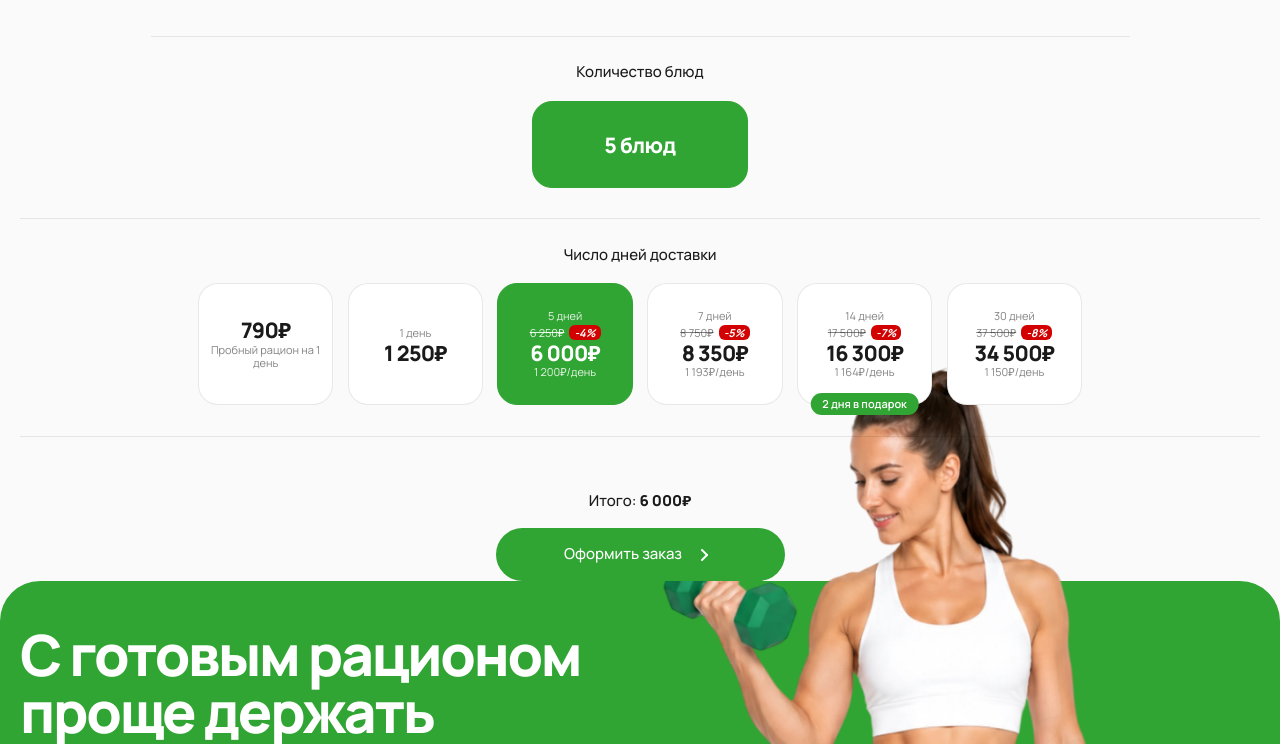
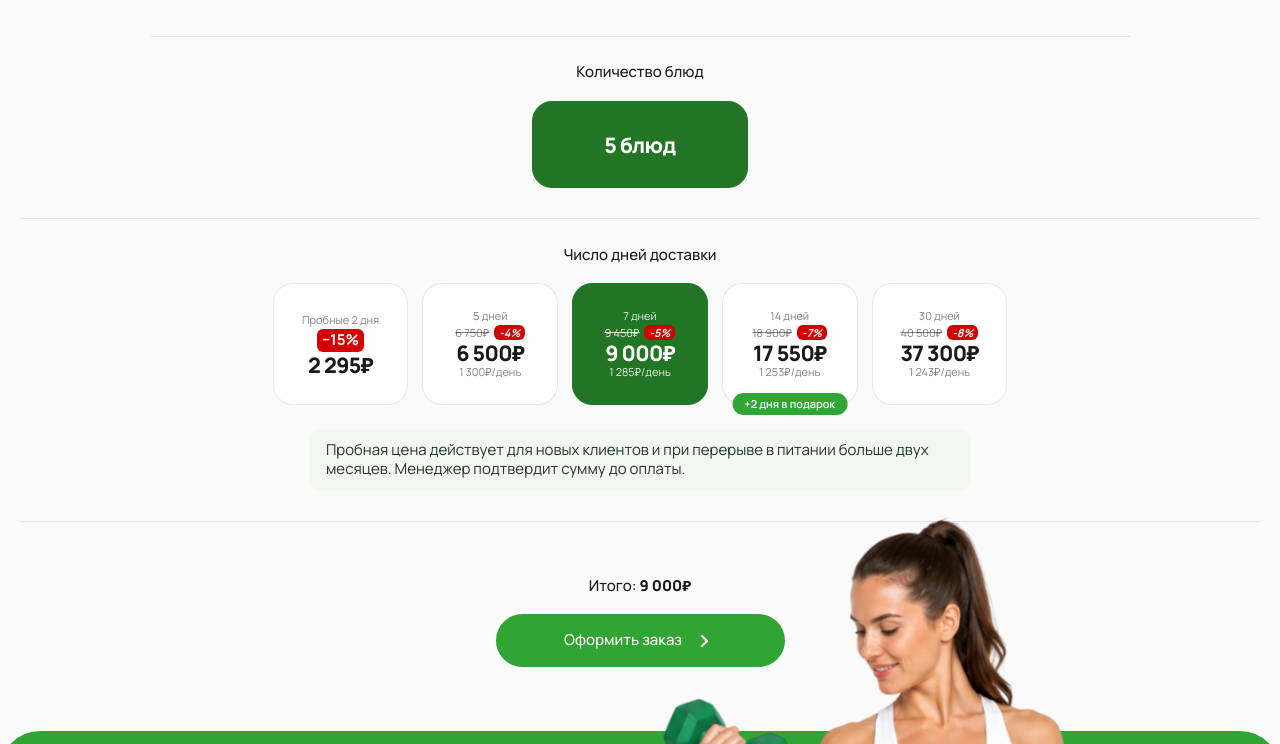
Before and after one commit to Cashi505/Tvoy_vibor, a plain HTML site: page index.html in a window 1280 px wide. Both pictures are taken after a click on the element 640 px from the left and 3378 px from the top of the page. Shown: the part 3034-3778 px from the top of the page. Drawn offline with Linux system fonts and the light colour scheme.

Commit message:
Match meal plans and prices to each city

```diff
--- a/index.html
+++ b/index.html
@@ -84,12 +84,12 @@
       <ul class="hero__stats">
         <li class="stat">
           <span class="stat__top">от</span>
-          <b class="stat__num">790₽</b>
-          <span class="stat__cap">в день</span>
+          <b class="stat__num" id="heroTrialPrice">2 125₽</b>
+          <span class="stat__cap">за пробные 2 дня</span>
         </li>
         <li class="stat">
           <img class="stat__ic" src="assets/icons/ic-dish.svg" alt="" width="24" height="24" aria-hidden="true">
-          <b class="stat__num">5 блюд</b>
+          <b class="stat__num">до 5 блюд</b>
           <span class="stat__cap">на каждый день</span>
         </li>
         <li class="stat">
@@ -206,7 +206,7 @@
   <div class="container">
     <header class="sec__head">
       <h2 class="sec__title sec__title--green">Выберите меню</h2>
-      <p class="sec__lead">Каждая программа отличается калорийностью, составом блюд и задачей. Можно начать с 1 дня, 5 дней или полноценного месяца.</p>
+      <p class="sec__lead">Каждая программа отличается калорийностью, составом блюд и задачей. Варианты сроков и цены зависят от города.</p>
     </header>
 
     <div class="cfg" id="cfg">
@@ -224,9 +224,10 @@
       <div class="cfg__row">
         <p class="cfg__label">Число дней доставки</p>
         <div class="cfg__days" id="cfgDays"></div>
+        <p class="cfg__trial-terms" id="cfgTrialTerms">Пробная цена действует для новых клиентов и при перерыве в питании больше двух месяцев. Менеджер подтвердит сумму до оплаты.</p>
       </div>
 
-      <p class="cfg__total">Итого: <b id="cfgTotal">6 500₽</b></p>
+      <p class="cfg__total">Итого: <b id="cfgTotal" aria-live="polite">2 295₽</b></p>
 
       <a class="btn btn--primary cfg__submit" href="#order" id="cfgSubmit">
         Оформить заказ
--- a/script.js
+++ b/script.js
@@ -11,22 +11,18 @@
 
   /* =======================================================
      ДАННЫЕ ПРОГРАММ
-     Цены перенесены из прежней версии сайта.
-     Правится только здесь — вёрстка строится автоматически.
+     Тарифы на 26.11.2026, проверены в витрине WordPress.
+     Длительности, скидки и цены за день соответствуют тому, что видит покупатель.
      ======================================================= */
   const GOALS = [
     {
       name: 'Снижение веса',
       programs: [
         {
-          kcal: 900,  kcalLabel: '900 ккал',   name: 'Экспресс-фигура', sale: true, meals: 5,
-          prices: { 1: 1250, 5: 6000, 7: 8350, 14: 16300, 30: 34500 },
-          gift:   { 14: '2 дня в подарок' }
+          kcal: 900,  kcalLabel: '900 ккал',   name: 'Экспресс фигуры', meals: 5
         },
         {
-          kcal: 1400, kcalLabel: '1 400 ккал', name: 'Коррекция фигуры', meals: 5,
-          prices: { 1: 1300, 5: 6250, 7: 8650, 14: 16950, 30: 35900 },
-          gift:   { 14: '2 дня в подарок' }
+          kcal: 1400, kcalLabel: '1 400 ккал', name: 'Коррекция фигуры', meals: 5
         }
       ]
     },
@@ -34,9 +30,7 @@
       name: 'Не хочу готовить',
       programs: [
         {
-          kcal: 1200, kcalLabel: '1 200 ккал', name: '3-х разовое питание', meals: 3,
-          prices: { 1: 1150, 5: 5500, 7: 7650, 14: 15000, 30: 31200 },
-          gift:   { 14: '2 дня в подарок' }
+          kcal: 1200, kcalLabel: '1 200 ккал', name: 'Не хочу готовить', meals: 3
         }
       ]
     },
@@ -44,14 +38,10 @@
       name: 'Баланс',
       programs: [
         {
-          kcal: 1800, kcalLabel: '1 800 ккал', name: 'Будь в форме!', meals: 5,
-          prices: { 1: 1350, 5: 6500, 7: 9000, 14: 17600, 30: 37300 },
-          gift:   { 30: '6 дней в подарок' }
+          kcal: 1800, kcalLabel: '1 800 ккал', name: 'Будь в форме', meals: 5
         },
         {
-          kcal: 2200, kcalLabel: '2 200 ккал', name: 'Всегда в форме', meals: 5,
-          prices: { 1: 1450, 5: 7000, 7: 9650, 14: 18900, 30: 40000 },
-          gift:   { 30: '6 дней в подарок' }
+          kcal: 2200, kcalLabel: '2 200 ккал', name: 'Всегда в форме', meals: 5
         }
       ]
     },
@@ -59,20 +49,106 @@
       name: 'Набор массы',
       programs: [
         {
-          kcal: 3000, kcalLabel: '3 000 ккал', name: 'Масса', meals: 5,
-          prices: { 1: 1750, 5: 8500, 7: 11650, 14: 22800, 30: 48300 }
+          kcal: 3000, kcalLabel: '3 000 ккал', name: 'Набор массы', meals: 5
         }
       ]
     }
   ];
 
-  const TRIAL = { price: 790, note: 'Пробный рацион на 1 день' };
-  const DAYS  = [1, 5, 7, 14, 30];
+  const TARIFFS = {
+    'Сургут': {
+      900: [
+        { days: 2, price: 2295, trial: true },
+        { days: 5, price: 6500, old: 6750, daily: 1300, discount: 4 },
+        { days: 7, price: 9000, old: 9450, daily: 1285, discount: 5 },
+        { days: 14, price: 17550, old: 18900, daily: 1253, discount: 7, gift: 2 },
+        { days: 30, price: 37300, old: 40500, daily: 1243, discount: 8 },
+      ],
+      1200: [
+        { days: 2, price: 2125, trial: true },
+        { days: 5, price: 6000, old: 6250, daily: 1200, discount: 4 },
+        { days: 7, price: 8350, old: 8750, daily: 1193, discount: 5 },
+        { days: 14, price: 16300, old: 17500, daily: 1164, discount: 7, gift: 2 },
+        { days: 30, price: 34500, old: 37500, daily: 1150, discount: 8 },
+      ],
+      1400: [
+        { days: 2, price: 2465, trial: true },
+        { days: 5, price: 6750, old: 7000, daily: 1350, discount: 4 },
+        { days: 7, price: 9300, old: 9800, daily: 1328, discount: 5 },
+        { days: 14, price: 18300, old: 19600, daily: 1307, discount: 7, gift: 2 },
+        { days: 30, price: 38650, old: 42000, daily: 1288, discount: 8 },
+      ],
+      1800: [
+        { days: 2, price: 2720, trial: true },
+        { days: 5, price: 7000, old: 7250, daily: 1400, discount: 4 },
+        { days: 7, price: 9650, old: 10150, daily: 1379, discount: 5 },
+        { days: 14, price: 18900, old: 20300, daily: 1350, discount: 7 },
+        { days: 30, price: 40000, old: 43500, daily: 1333, discount: 8, gift: 6 },
+      ],
+      2200: [
+        { days: 2, price: 3060, trial: true },
+        { days: 5, price: 7450, old: 7750, daily: 1490, discount: 4 },
+        { days: 7, price: 10300, old: 10850, daily: 1471, discount: 5 },
+        { days: 14, price: 20200, old: 21700, daily: 1443, discount: 7 },
+        { days: 30, price: 42800, old: 46500, daily: 1427, discount: 8, gift: 6 },
+      ],
+      3000: [
+        { days: 2, price: 3400, trial: true },
+        { days: 5, price: 8900, old: 9250, daily: 1780, discount: 4 },
+        { days: 7, price: 12300, old: 12950, daily: 1757, discount: 5 },
+        { days: 14, price: 24100, old: 25900, daily: 1721, discount: 7 },
+        { days: 30, price: 51000, old: 55500, daily: 1700, discount: 8 },
+      ],
+    },
+    'Нефтеюганск': {
+      900: [
+        { days: 2, price: 2465, trial: true },
+        { days: 8, price: 10750, old: 11200, daily: 1344, discount: 5 },
+        { days: 14, price: 18300, old: 19600, daily: 1307, discount: 7, gift: 2 },
+        { days: 30, price: 38650, old: 42000, daily: 1288, discount: 8 },
+      ],
+      1200: [
+        { days: 2, price: 2295, trial: true },
+        { days: 8, price: 10000, old: 10400, daily: 1250, discount: 5 },
+        { days: 14, price: 17000, old: 18200, daily: 1214, discount: 7, gift: 2 },
+        { days: 30, price: 35900, old: 39000, daily: 1197, discount: 8 },
+      ],
+      1400: [
+        { days: 2, price: 2635, trial: true },
+        { days: 8, price: 11200, old: 11600, daily: 1400, discount: 5 },
+        { days: 14, price: 18900, old: 20300, daily: 1350, discount: 7, gift: 2 },
+        { days: 30, price: 40000, old: 43500, daily: 1333, discount: 8, gift: 6 },
+      ],
+      1800: [
+        { days: 2, price: 2890, trial: true },
+        { days: 8, price: 11900, old: 12400, daily: 1488, discount: 5 },
+        { days: 14, price: 20200, old: 21700, daily: 1443, discount: 7 },
+        { days: 30, price: 42800, old: 46500, daily: 1427, discount: 8 },
+      ],
+      2200: [
+        { days: 2, price: 3230, trial: true },
+        { days: 8, price: 12300, old: 12800, daily: 1538, discount: 5 },
+        { days: 14, price: 20900, old: 22400, daily: 1493, discount: 7 },
+        { days: 30, price: 44150, old: 48000, daily: 1472, discount: 8 },
+      ],
+      3000: [
+        { days: 2, price: 3655, trial: true },
+        { days: 8, price: 14600, old: 15200, daily: 1825, discount: 5 },
+        { days: 14, price: 24700, old: 26600, daily: 1764, discount: 7 },
+        { days: 30, price: 52400, old: 57000, daily: 1747, discount: 8 },
+      ],
+    },
+  };
 
-  /* по умолчанию — как в макете: Снижение веса → 900 ккал → 5 дней */
-  const state = { goal: 0, prog: 0, days: 5, trial: false };
+  const state = { city: 'Сургут', goal: 0, prog: 0, days: 2 };
 
   const currentProgram = () => GOALS[state.goal].programs[state.prog];
+  const currentTariffs = () => TARIFFS[state.city][currentProgram().kcal];
+  const selectedTariff = () => currentTariffs().find(tariff => tariff.days === state.days);
+
+  function resetDuration() {
+    state.days = currentTariffs()[currentProgram().kcal === 900 ? 0 : 1].days;
+  }
 
   /* =======================================================
      ШАПКА
@@ -112,21 +188,34 @@
     cityBtn.setAttribute('aria-expanded', String(!open));
     cityList.hidden = open;
   });
+  function selectCity(name) {
+    state.city = name;
+    cityName.textContent = name;
+    $$('[role="option"]', cityList).forEach(option => {
+      option.setAttribute('aria-selected', String(option.dataset.city === name));
+    });
+    const addresses = [name, ...Object.keys(ADDRESS).filter(city => city !== name)];
+    $('#ftrAddr').innerHTML = addresses.map(city =>
+      city === name ? '<b>' + ADDRESS[city] + '</b>' : ADDRESS[city]
+    ).join('<br>');
+    const trialPrices = Object.values(TARIFFS[name]).map(tariffs => tariffs[0].price);
+    $('#heroTrialPrice').textContent = money(Math.min(...trialPrices));
+    resetDuration();
+    renderCfg();
+  }
+
   cityList.addEventListener('click', e => {
     const btn = e.target.closest('[data-city]');
     if (!btn) return;
-    const name = btn.dataset.city;
-    cityName.textContent = name;
-    $$('[role="option"]', cityList).forEach(o => o.setAttribute('aria-selected', String(o === btn)));
-    const addr = $('#ftrAddr');
-    if (addr) {
-      addr.innerHTML = Object.keys(ADDRESS)
-        .sort(a => (a === name ? -1 : 1))
-        .map(k => (k === name ? '<b>' + ADDRESS[k] + '</b>' : ADDRESS[k]))
-        .join('<br>');
+    if (btn.dataset.city !== state.city) {
+      selectCity(btn.dataset.city);
+      const url = new URL(location.href);
+      url.searchParams.set('city', state.city);
+      history.replaceState(null, '', url);
     }
     cityBtn.setAttribute('aria-expanded', 'false');
     cityList.hidden = true;
+    cityBtn.focus({ preventScroll: true });
   });
   document.addEventListener('click', e => {
     if (!city.contains(e.target)) {
@@ -170,8 +259,8 @@
         <div class="cfgGoal__opts">
           ${g.programs.map((p, pi) => `
             <button class="chip chip--kcal${gi === state.goal && pi === state.prog ? ' is-on' : ''}"
-                    type="button" data-goal="${gi}" data-prog="${pi}">
-              ${p.sale ? '<span class="chip__sale">Акция!</span>' : ''}
+                    type="button" data-goal="${gi}" data-prog="${pi}" data-kcal="${p.kcal}"
+                    aria-pressed="${gi === state.goal && pi === state.prog}">
               <b>${p.kcalLabel}</b>
               <span>${p.name}</span>
             </button>`).join('')}
@@ -190,32 +279,25 @@
       </div>`;
   }
 
+  function dayLabel(days) {
+    return days + ' ' + plural(days, 'день', 'дня', 'дней');
+  }
+
   function renderDays() {
-    const prog = currentProgram();
-    const base = prog.prices[1];
-    let html = `
-      <button class="day-chip${state.trial ? ' is-on' : ''}" type="button" data-trial="1">
-        <span class="day-chip__price">${money(TRIAL.price)}</span>
-        <span class="day-chip__note">${TRIAL.note}</span>
-      </button>`;
-
-    html += DAYS.map(d => {
-      const price = prog.prices[d];
-      const old   = base * d;
-      const off   = Math.round((1 - price / old) * 100);
-      const gift  = prog.gift && prog.gift[d];
-      const on    = !state.trial && state.days === d;
+    elDays.innerHTML = currentTariffs().map(tariff => {
+      const { days, price, old, discount, daily, gift, trial } = tariff;
+      const selected = state.days === days;
       return `
-        <button class="day-chip${on ? ' is-on' : ''}" type="button" data-days="${d}">
-          <span class="day-chip__lab">${d} ${plural(d, 'день', 'дня', 'дней')}</span>
-          ${off > 0 ? `<span class="day-chip__old"><s>${money(old)}</s><i class="day-chip__off">-${off}%</i></span>` : ''}
+        <button class="day-chip${selected ? ' is-on' : ''}" type="button"
+                data-days="${days}" aria-pressed="${selected}">
+          <span class="day-chip__lab">${trial ? 'Пробные 2 дня' : dayLabel(days)}</span>
+          ${trial ? '<span class="day-chip__off">−15%</span>' : ''}
+          ${old ? `<span class="day-chip__old"><s>${money(old)}</s>${discount ? `<i class="day-chip__off">-${discount}%</i>` : ''}</span>` : ''}
           <span class="day-chip__price">${money(price)}</span>
-          ${d > 1 ? `<span class="day-chip__per">${money(Math.round(price / d))}/день</span>` : ''}
-          ${gift ? `<span class="day-chip__gift">${gift}</span>` : ''}
+          ${daily ? `<span class="day-chip__per">${money(daily)}/день</span>` : ''}
+          ${gift ? `<span class="day-chip__gift">+${dayLabel(gift)} в подарок</span>` : ''}
         </button>`;
     }).join('');
-
-    elDays.innerHTML = html;
   }
 
   function plural(n, one, few, many) {
@@ -226,8 +308,7 @@
   }
 
   function renderTotal() {
-    const total = state.trial ? TRIAL.price : currentProgram().prices[state.days];
-    elTotal.textContent = money(total);
+    elTotal.textContent = money(selectedTariff().price);
   }
 
   function renderCfg() {
@@ -237,48 +318,50 @@
     renderTotal();
   }
 
+  function selectProgram(goal, program) {
+    state.goal = goal;
+    state.prog = program;
+    resetDuration();
+    renderCfg();
+  }
+
   elGoals.addEventListener('click', e => {
     const btn = e.target.closest('[data-goal]');
     if (!btn) return;
-    state.goal = +btn.dataset.goal;
-    state.prog = +btn.dataset.prog;
-    if (!currentProgram().prices[state.days]) state.days = 5;
-    renderCfg();
+    selectProgram(+btn.dataset.goal, +btn.dataset.prog);
+    $(`[data-kcal="${currentProgram().kcal}"]`, elGoals).focus({ preventScroll: true });
   });
 
   elDays.addEventListener('click', e => {
-    const btn = e.target.closest('[data-days],[data-trial]');
+    const btn = e.target.closest('[data-days]');
     if (!btn) return;
-    if (btn.dataset.trial) {
-      state.trial = true;
-    } else {
-      state.trial = false;
-      state.days = +btn.dataset.days;
-    }
-    renderDays();
+    state.days = +btn.dataset.days;
+    $$('[data-days]', elDays).forEach(option => {
+      const selected = option === btn;
+      option.classList.toggle('is-on', selected);
+      option.setAttribute('aria-pressed', String(selected));
+    });
     renderTotal();
   });
 
-  renderCfg();
+  const requestedCity = new URLSearchParams(location.search).get('city');
+  selectCity(Object.hasOwn(TARIFFS, requestedCity) ? requestedCity : state.city);
 
   /* кнопки «Подобрать программу» на карточках целей */
   $$('.goal__btn').forEach(btn => {
     btn.addEventListener('click', () => {
-      state.goal = +btn.dataset.goal;
-      state.prog = 0;
-      state.trial = false;
-      if (!currentProgram().prices[state.days]) state.days = 5;
-      renderCfg();
+      selectProgram(+btn.dataset.goal, 0);
       $('#menu').scrollIntoView({ behavior: 'smooth', block: 'start' });
     });
   });
 
   /* перенос выбора в форму заявки */
   $('#cfgSubmit').addEventListener('click', () => {
-    const p = currentProgram();
-    const days = state.trial ? 'пробный день' : state.days + ' ' + plural(state.days, 'день', 'дня', 'дней');
-    const goalField = $('#ordGoal');
-    if (goalField) goalField.value = `${GOALS[state.goal].name} — ${p.kcalLabel}, ${days}`;
+    const program = currentProgram();
+    const tariff = selectedTariff();
+    const duration = tariff.trial ? 'Пробные 2 дня' : dayLabel(tariff.days);
+    const gift = tariff.gift ? ` (+${dayLabel(tariff.gift)} в подарок)` : '';
+    $('#ordGoal').value = `${state.city}, ${program.name}, ${program.kcalLabel}, ${duration}${gift}, ${money(tariff.price)}`;
   });
 
   /* =======================================================
@@ -393,11 +476,7 @@
       const diff = Math.abs(p.kcal - calcKcal);
       if (diff < best.diff) best = { gi, pi, diff };
     }));
-    state.goal = best.gi;
-    state.prog = best.pi;
-    state.trial = false;
-    if (!currentProgram().prices[state.days]) state.days = 5;
-    renderCfg();
+    selectProgram(best.gi, best.pi);
     $('#menu').scrollIntoView({ behavior: 'smooth', block: 'start' });
   });
 
--- a/style.css
+++ b/style.css
@@ -332,7 +332,7 @@ input,select{font:inherit;color:inherit}
 /* =========================================================
    КОНФИГУРАТОР МЕНЮ
    ========================================================= */
-.menu{position:relative;padding:clamp(60px,8vw,115px) 0 0}
+.menu{position:relative;padding:clamp(60px,8vw,115px) 0 clamp(28px,5vw,80px)}
 .menu__deco{position:absolute;width:clamp(150px,24vw,404px);height:auto;object-fit:cover;pointer-events:none;z-index:0}
 .menu__deco--l{left:0;top:clamp(-20px,-1vw,0px);aspect-ratio:404/292}
 /* в макете фото уходит за правый край секции на 90px при ширине 1440 (узел
@@ -372,14 +372,6 @@ input,select{font:inherit;color:inherit}
 .chip.is-on{background:var(--green);border-color:var(--green);color:var(--white)}
 .chip.is-on span{color:rgba(255,255,255,.88)}
 
-.chip__sale{
-  position:absolute;top:-11px;right:-23px;
-  padding:4px 10px;border-radius:var(--r-pill);
-  background:var(--red);color:var(--white);
-  font-size:var(--fs-sm);font-weight:700;
-}
-.chip--kcal{position:relative}
-
 .cfg__row{
   padding:clamp(14px,2.08vw,30px) 0 clamp(15px,2.36vw,34px);
   border-bottom:1px solid var(--line);
@@ -410,19 +402,22 @@ input,select{font:inherit;color:inherit}
 .day-chip__off{padding:2px 5px;border-radius:6px;background:var(--red);color:var(--white);font-weight:700}
 .day-chip__price{font-size:var(--fs-h3);font-weight:800;line-height:1;letter-spacing:-.03em}
 .day-chip__per{font-size:var(--fs-sm);color:var(--ink-54)}
-.day-chip__note{font-size:var(--fs-sm);line-height:1.2;color:var(--ink-54);text-align:center}
 .day-chip__gift{
   position:absolute;left:50%;transform:translateX(-50%);bottom:-11px;
   padding:4px 12px;border-radius:var(--r-pill);
   background:var(--green);color:var(--white);
   font-size:11px;font-weight:600;white-space:nowrap;
 }
-.day-chip.is-on{background:var(--green);border-color:var(--green);color:var(--white)}
+.day-chip.is-on,.cfg__goals .chip.is-on,.cfg__meals .chip.is-on{background:#217525;border-color:#217525;color:var(--white)}
 .day-chip.is-on .day-chip__lab,
 .day-chip.is-on .day-chip__per,
-.day-chip.is-on .day-chip__note,
 .day-chip.is-on .day-chip__old s{color:rgba(255,255,255,.88)}
 .day-chip.is-on .day-chip__gift{background:var(--white);color:var(--green)}
+
+.cfg__trial-terms{
+  max-width:660px;margin:24px auto 0;padding:12px 16px;border-radius:12px;
+  background:#f1f8ed;color:#243428;text-align:left;font-size:var(--fs-body);
+}
 
 .cfg__total{margin-top:clamp(22px,4.31vw,62px);text-align:center;font-size:var(--fs-body);font-weight:500}
 .cfg__total b{font-weight:800}
@@ -900,7 +895,7 @@ input,select{font:inherit;color:inherit}
   .why__cta{display:flex;width:var(--m-btn);margin:57px auto 0}
 
   /* ---------- КОНФИГУРАТОР ---------- */
-  .menu{padding:39px 0 0}
+  .menu{padding:39px 0 32px}
   .menu .sec__title{max-width:374px}
   .menu .sec__lead{max-width:319px;margin-top:18px}
   .cfg{margin-top:42px}
@@ -914,7 +909,6 @@ input,select{font:inherit;color:inherit}
   /* в макете между строками чипа 28px, а не 23px */
   .chip{gap:8px}
   .chip--kcal{min-height:87px}
-  .chip__sale{top:-11px;right:-10px}
 
   .cfg__row{padding:38px 0 34px}
   /* в мобильном фрейме подпись строки конфигуратора 20px/700 */
```
